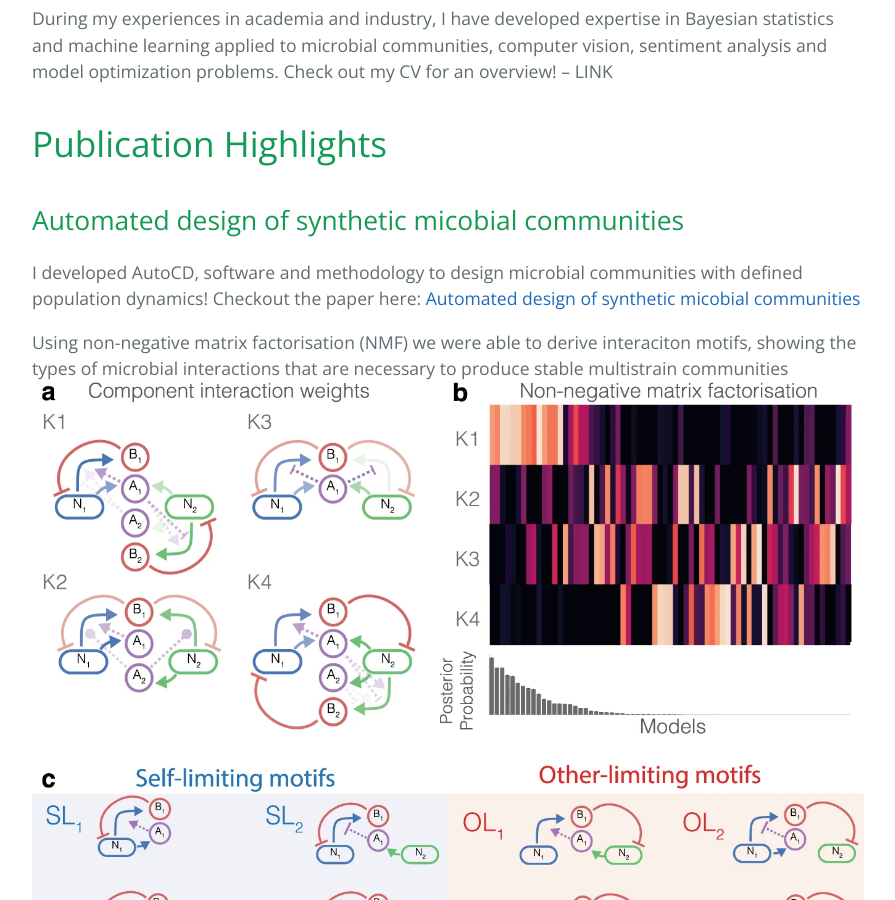
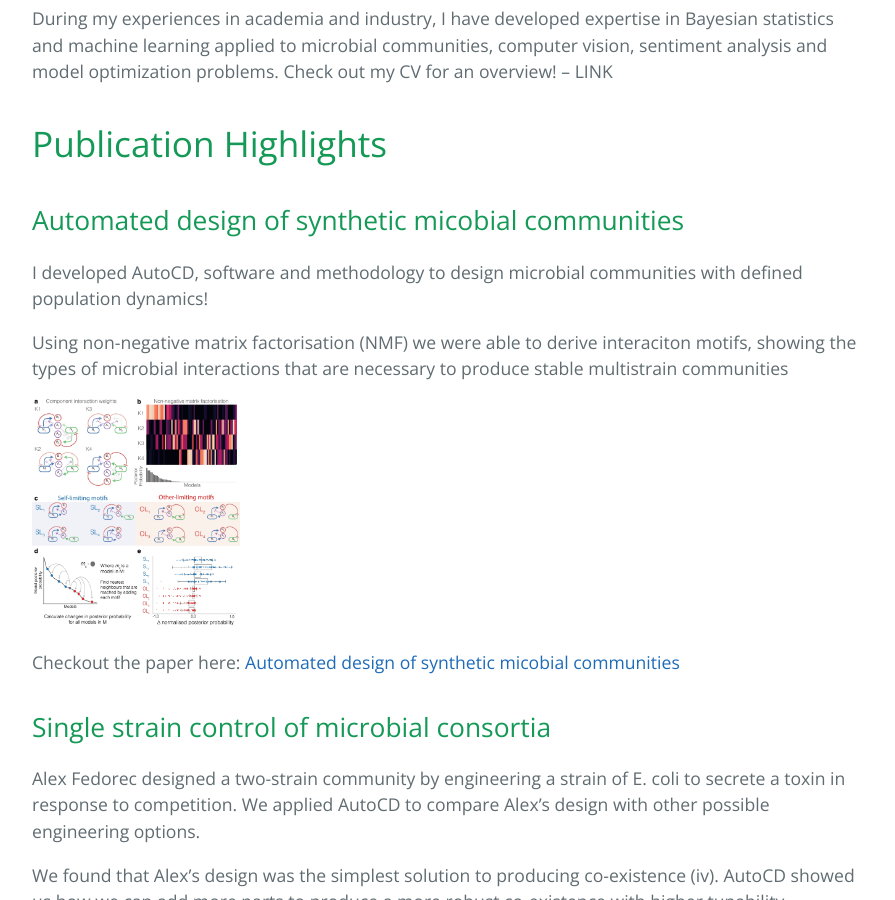
Before and after one commit to behzadk/behzadk.github.io, a Jekyll site: the page built from index.md, in a window 1280 px wide and 900 px high, scrolled down 477 px. Shown: the whole window, without its empty margins (192-1087 px from the left). Built offline with Jekyll 4.4.1, drawn with Linux system fonts in a browser that asks for light colours; the repository's description, which GitHub fills in, is left out; part of the change alters nothing that is shown.

Commit message:
changed image sizes

```diff
--- a/index.md
+++ b/index.md
@@ -16,17 +16,24 @@ During my experiences in academia and industry, I have developed expertise in Ba
 # Publication Highlights
 
 ## Automated design of synthetic micobial communities
-I developed AutoCD, software and methodology to design microbial communities with defined population dynamics! Checkout the paper here: [Automated design of synthetic micobial communities](https://www.nature.com/articles/s41467-020-20756-2)
+I developed AutoCD, software and methodology to design microbial communities with defined population dynamics!
 
 Using non-negative matrix factorisation (NMF) we were able to derive interaciton motifs, showing the types of microbial interactions that are necessary to produce stable multistrain communities
-![NMF shows cool stuff](/assets/images/41467_2020_20756_Fig3_HTML.png.webp)
+<!-- ![NMF shows cool stuff](/assets/images/41467_2020_20756_Fig3_HTML.png.webp) -->
+
+
 <img src="/assets/images/41467_2020_20756_Fig3_HTML.png.webp" width="25%" height="25%">
+
+Checkout the paper here: [Automated design of synthetic micobial communities](https://www.nature.com/articles/s41467-020-20756-2)
 
 ## Single strain control of microbial consortia
 Alex Fedorec designed a two-strain community by engineering a strain of E. coli to secrete a toxin in response to competition. We applied AutoCD to compare Alex's design with other possible engineering options.
 
 We found that Alex's design was the simplest solution to producing co-existence (iv). AutoCD showed us how we can add more parts to produce a more robust co-existence with higher tunability.
 <!-- ![NMF shows cool stuff](/assets/images/41467_2021_22240_Fig9_HTML.png.webp) -->
+
+
+
 <img src="/assets/images/41467_2021_22240_Fig9_HTML.png.webp" width="25%" height="25%">
 
 Find the paper here! [Single strain control of microbial consortia](https://www.nature.com/articles/s41467-021-22240-x#Sec2)
```
